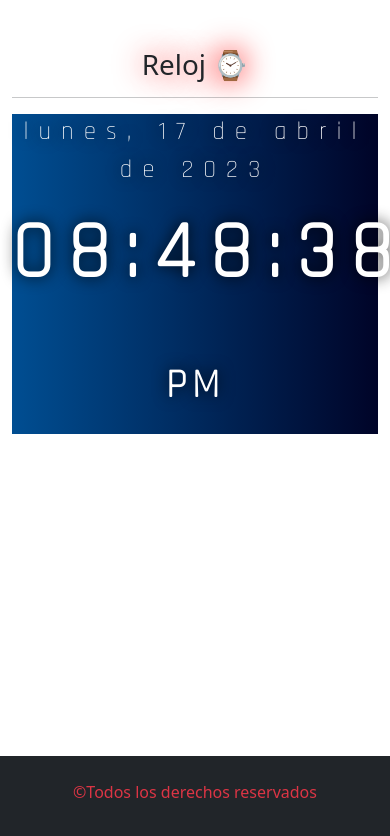
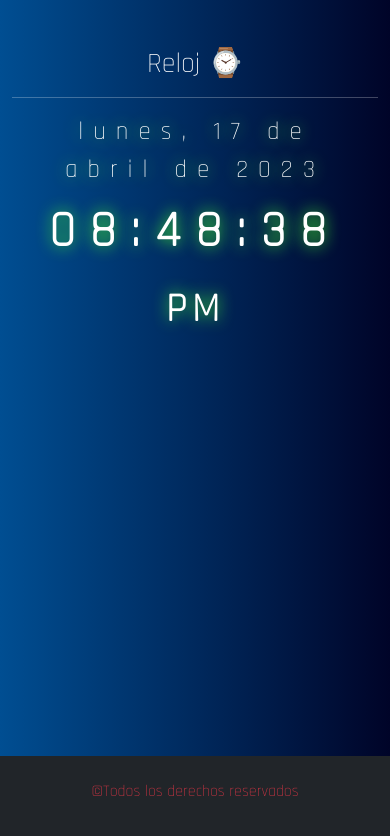
Before and after one commit to estebanrm1/RelojWeb, a plain HTML site: page index.html in a window 390 px wide. Drawn offline with nearby package versions, Linux system fonts and the light colour scheme.

Commit message:
Se hizo responsive el proyecyo y se agrego efecto visual al reloj

```diff
--- a/css/style.css
+++ b/css/style.css
@@ -2,22 +2,22 @@ body{
     min-height: 100vh;
     display:flex;
     flex-direction: column;
-}
-
-main {
-    text-shadow: 0 0 30px  rgb(252, 34, 34);
-    flex-grow: 1;
-}
-
-section{
     background: #000428;  /* fallback for old browsers */
     background: -webkit-linear-gradient(to right, #004e92, #000428);  /* Chrome 10-25, Safari 5.1-6 */
     background: linear-gradient(to right, #004e92, #000428); /* W3C, IE 10+/ Edge, Firefox 16+, Chrome 26+, Opera 12+, Safari 7+ */
     font-family: 'Rajdhani', sans-serif;
+}
+
+main {
+    flex-grow: 1;
     color: white;
     text-align: center;
-    text-shadow: 0 0 15px rgba(0, 0, 0, 0.9);
 }
+
+section{
+    text-shadow: 0 0 15px rgb(69, 248, 46);
+}
+
 
 #date{
     font-size: 25px;
@@ -26,7 +26,7 @@ section{
 }
 
 #time{
-    font-size: 80px;
+    font-size: 50px;
     letter-spacing: 15px;
     font-weight: bold;
 }
--- a/index.html
+++ b/index.html
@@ -19,10 +19,10 @@
 </head>
 
 <body>
-    <main class="container text-center">
+    <main class="text-center container">
         <h1 class="mt-5">Reloj ⌚</h1>
         <hr>
-        <section>
+        <section class="container">
             <p id="date">---</p>
             <p id="time">--:--:--</p>
         </section>
```
